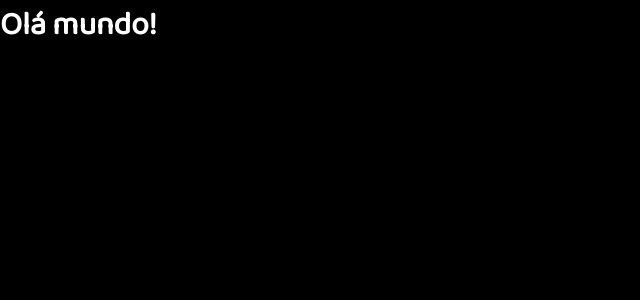
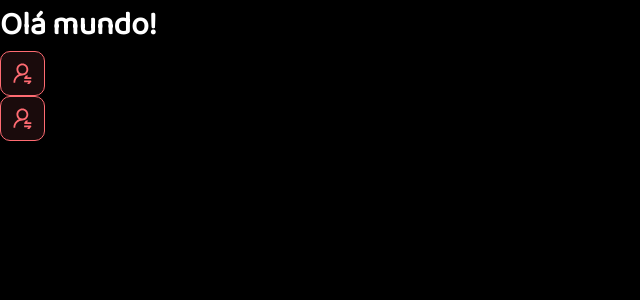
Before and after one commit to rocknub/verbose-waffle, a React (Vite) app in the folder frontend/: page / in a window 1280 px wide. Shown: the top 300 px of the page, without its empty margins (0-640 px from the left). Built offline with nearby package versions, Linux system fonts and the light colour scheme.

Commit message:
Primeiro componente

```diff
--- a/frontend/src/App.tsx
+++ b/frontend/src/App.tsx
@@ -1,6 +1,12 @@
+import NotificationButton from "./components/NotificationButton"
+
 function App() {
   return(
-    <h1>Olá mundo!</h1>
+    <>
+      <h1>Olá mundo!</h1>
+      <NotificationButton/>
+      <NotificationButton/>
+    </>
   )
 }
 
--- /dev/null
+++ b/frontend/src/components/NotificationButton/index.tsx
@@ -0,0 +1,12 @@
+import icon from '../../assets/img/notification-icon.svg'
+import './style.css'
+
+function NotificationButton() {
+    return(
+        <div className="dsmeta-red-btn">
+            <img src={icon} alt="Notificar"/>
+        </div>
+    )
+  }
+
+export default NotificationButton
--- /dev/null
+++ b/frontend/src/components/NotificationButton/style.css
@@ -0,0 +1,15 @@
+.dsmeta-red-btn {
+    height: 45px;
+    width: 45px;
+    background: rgba(255, 107, 114, 0.1);
+    border: 1px solid #ff6b72;
+    border-radius: 10px;
+    display: flex;
+    align-items: center;
+    justify-content: center;
+    cursor: pointer;
+}
+
+.dsmeta-red-btn img {
+    width: 19px;
+}
--- a/frontend/src/index.css
+++ b/frontend/src/index.css
@@ -124,22 +124,6 @@
     justify-content: center;
 }
 
-.dsmeta-red-btn {
-  height: 45px;
-  width: 45px;
-  background: rgba(255, 107, 114, 0.1);
-  border: 1px solid #ff6b72;
-  border-radius: 10px;
-  display: flex;
-  align-items: center;
-  justify-content: center;
-  cursor: pointer;
-}
-
-.dsmeta-red-btn img {
-    width: 19px;
-}
-
 .show576 {
     display: none;
 }
```
Also changed, not shown: frontend/src/assets/img/notification-icon.svg (added).
